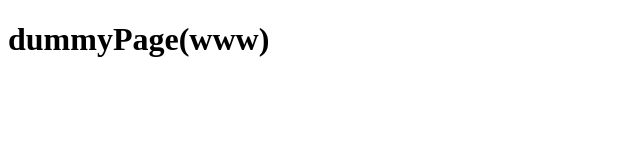
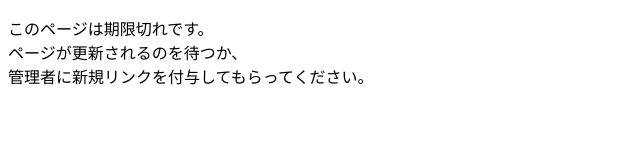
Before and after one commit to Yo4040/asobi, a plain HTML site: page index.html in a window 1280 px wide. Shown: the whole page, without its empty margins (0-640 px from the left). Drawn offline with Linux system fonts and the light colour scheme.

Commit message:
Update index.html

```diff
--- a/index.html
+++ b/index.html
@@ -10,7 +10,7 @@
 </head>
 
 <body>
-    <h1>dummyPage(www)</h1>
+    <p>このページは期限切れです。<br>ページが更新されるのを待つか、<br>管理者に新規リンクを付与してもらってください。</p>
     <script src="index.js"></script>
 </body>
 
```
